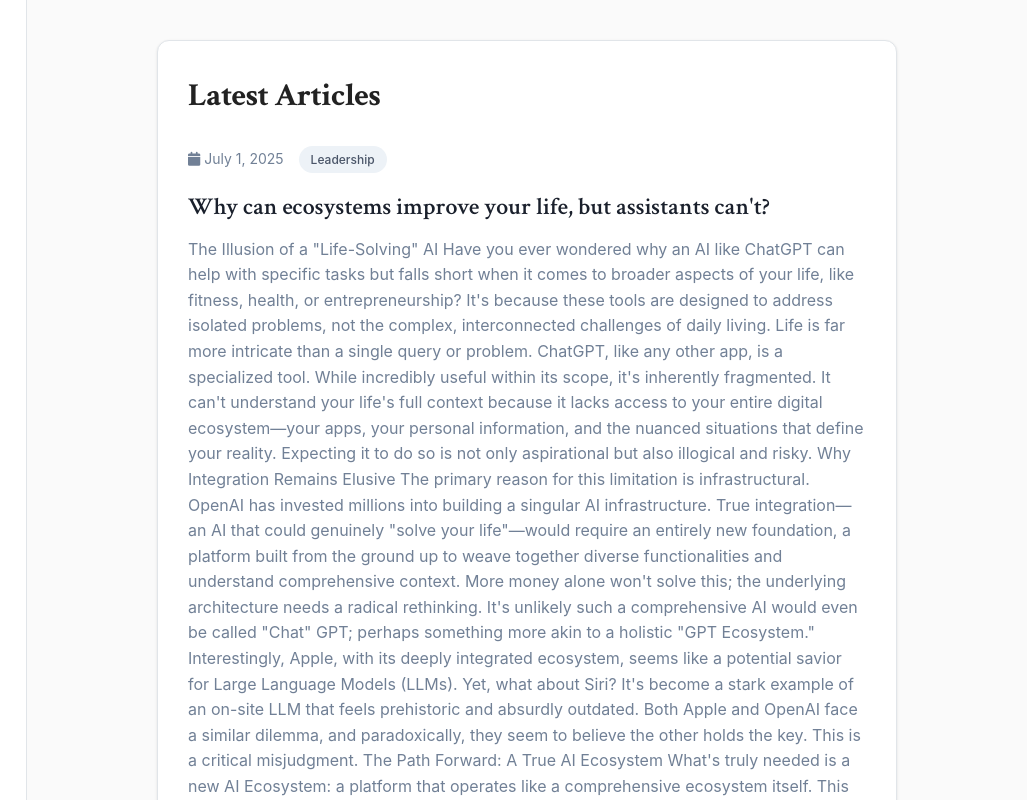
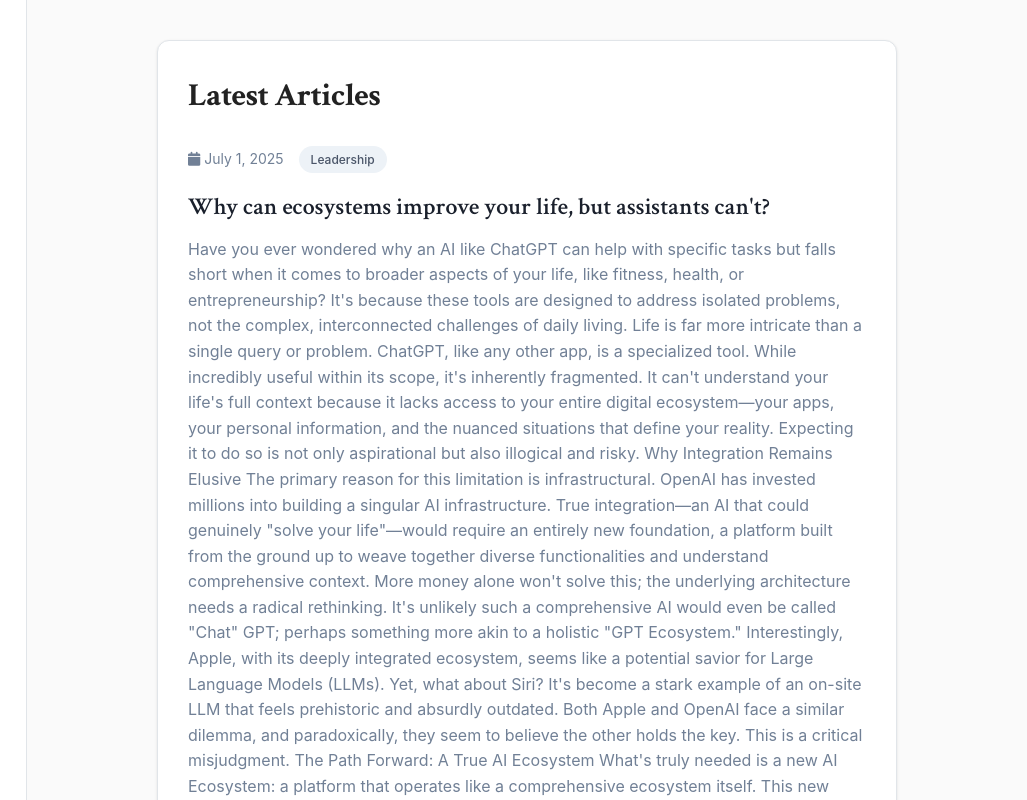
Before and after one commit to alanferris/alanferris.github.io, a plain HTML site: page index.html in a window 1280 px wide. Shown: the top 800 px of the page, 253-1280 px from the left. Drawn offline with Linux system fonts and the light colour scheme.

Commit message:
Update index.html

```diff
--- a/index.html
+++ b/index.html
@@ -480,7 +480,6 @@
                         <a href="#" onclick="viewArticle('The Future of Leadership in the Digital Age')">Why can ecosystems improve your life, but assistants can't?</a>
                     </h3>
                     <p class="article-excerpt">
-The Illusion of a "Life-Solving" AI
 Have you ever wondered why an AI like ChatGPT can help with specific tasks but falls short when it comes to broader aspects of your life, like fitness, health, or entrepreneurship? It's because these tools are designed to address isolated problems, not the complex, interconnected challenges of daily living. Life is far more intricate than a single query or problem.
 
 ChatGPT, like any other app, is a specialized tool. While incredibly useful within its scope, it's inherently fragmented. It can't understand your life's full context because it lacks access to your entire digital ecosystem—your apps, your personal information, and the nuanced situations that define your reality. Expecting it to do so is not only aspirational but also illogical and risky.
```
